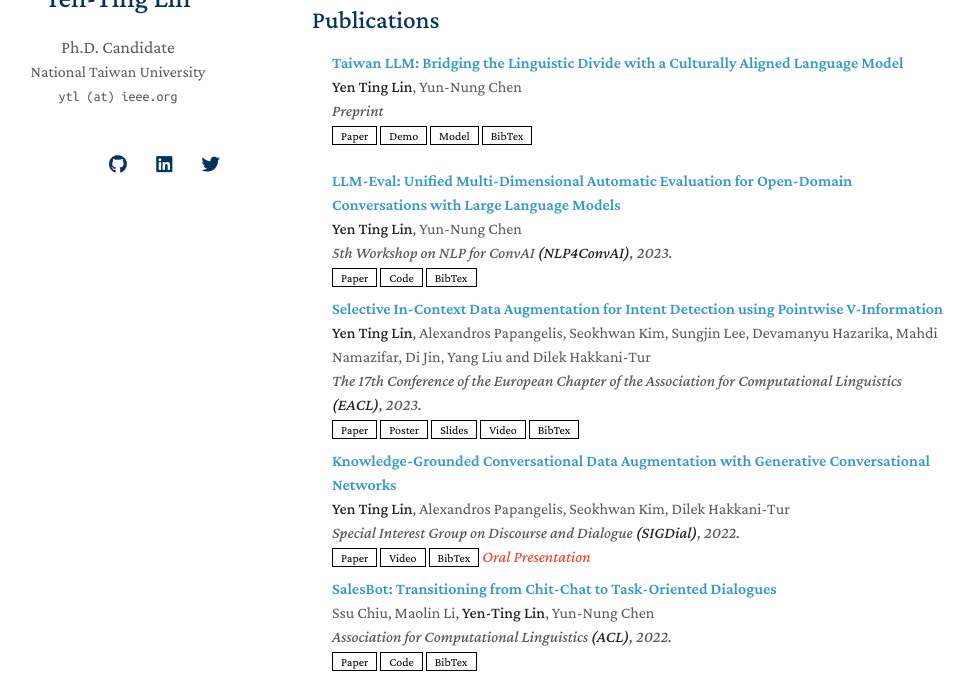
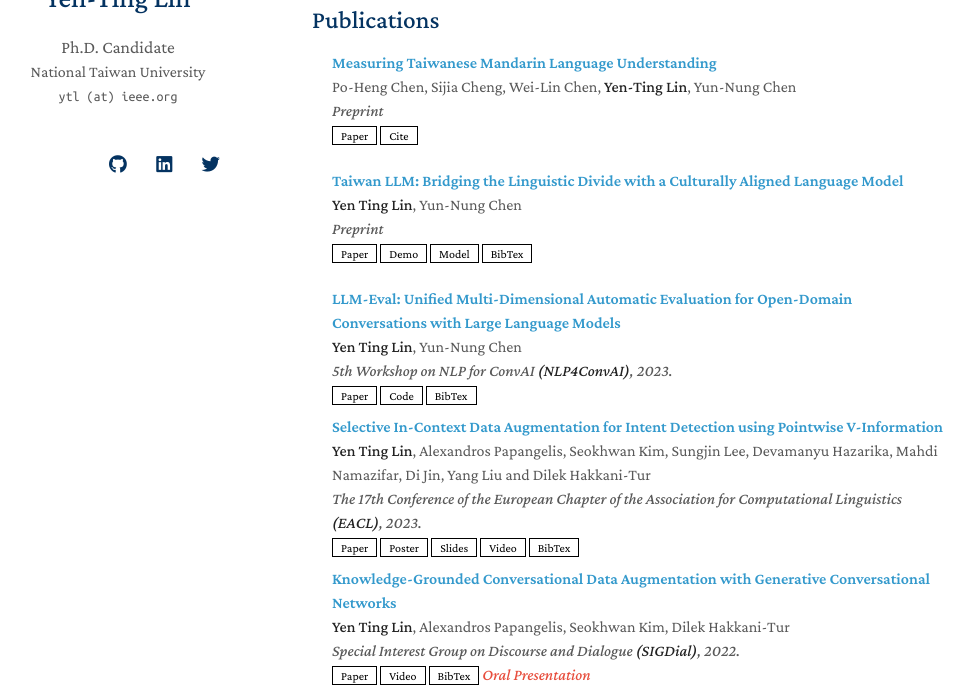
Before and after one commit to adamlin120/adamlin120.github.io, a Jekyll site: the page built from index.md, in a window 1280 px wide and 900 px high, scrolled down 311 px, cut to the strip 206-900 px from the top of the window. Shown: the whole strip, without its empty margins (158-1131 px from the left). Built offline with Jekyll 4.4.1, drawn with Linux system fonts in a browser that asks for light colours; nearby versions of some CDN libraries; a style sheet for code colours, icons or effects is not loaded; our own code applies the rules of GitHub Pages for plain Markdown files.

Commit message:
Add TMLU

```diff
--- a/_includes/publications.md
+++ b/_includes/publications.md
@@ -2,6 +2,8 @@
 
 <div class="publications">
 <ol class="bibliography">
+
+ <li> <div class="pub-row"> <div class="col-sm-9" style="position: relative;width: 100%;padding-right: 15px;padding-left: 20px;"> <div class="title"><a href="https://arxiv.org/abs/2403.20180">Measuring Taiwanese Mandarin Language Understanding</a></div> <div class="author">Po-Heng Chen, Sijia Cheng, Wei-Lin Chen, <strong>Yen-Ting Lin</strong>, Yun-Nung Chen</div> <div class="periodical"><em>Preprint</em></div> <div class="links"> <a href="https://arxiv.org/pdf/2403.20180.pdf" class="btn btn-sm z-depth-0" role="button" target="_blank" style="font-size:12px;">Paper</a> <a href="https://www.semanticscholar.org/paper/Measuring-Taiwanese-Mandarin-Language-Understanding-Chen-Cheng/367c806e8712c0001579e2d564481a3311693e20" class="btn btn-sm z-depth-0" role="button" target="_blank" style="font-size:12px;">Cite</a> </div> </div> </div> </li>
 
 <li>
 <div class="pub-row">
```
